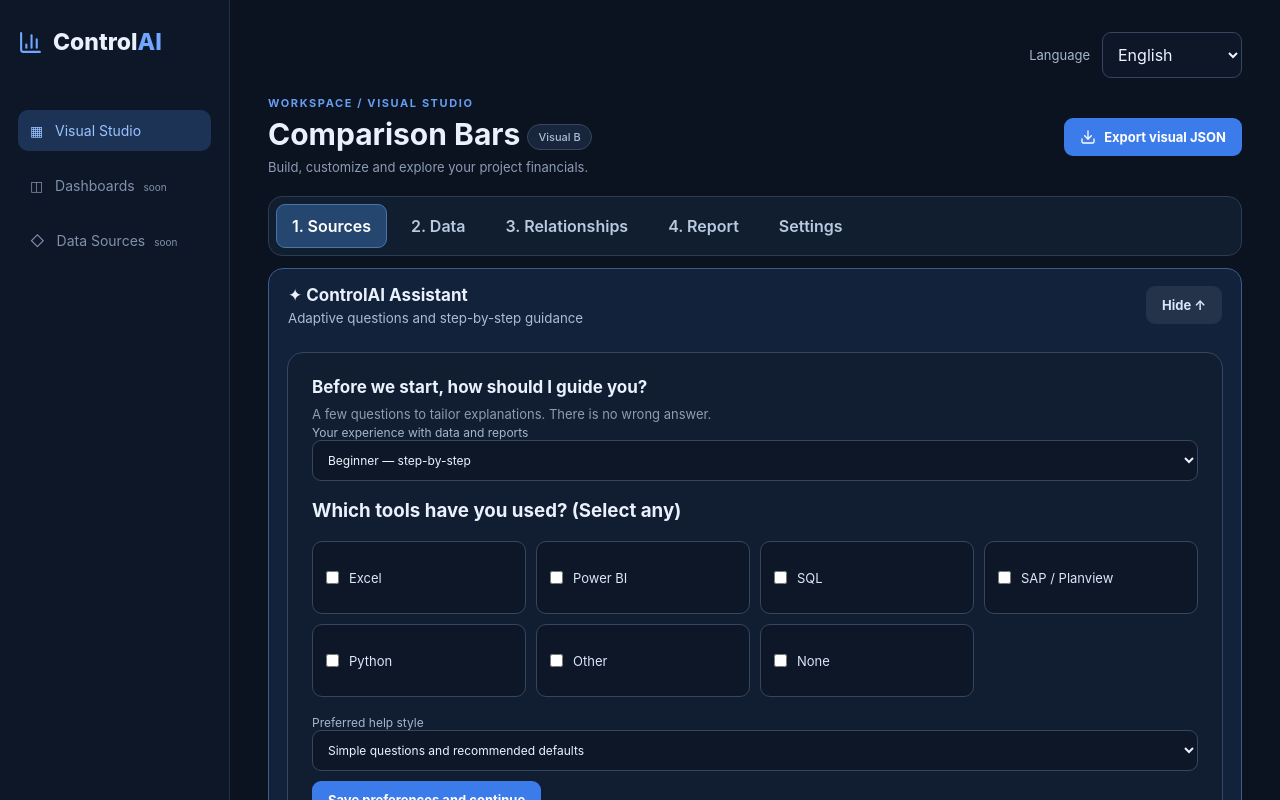
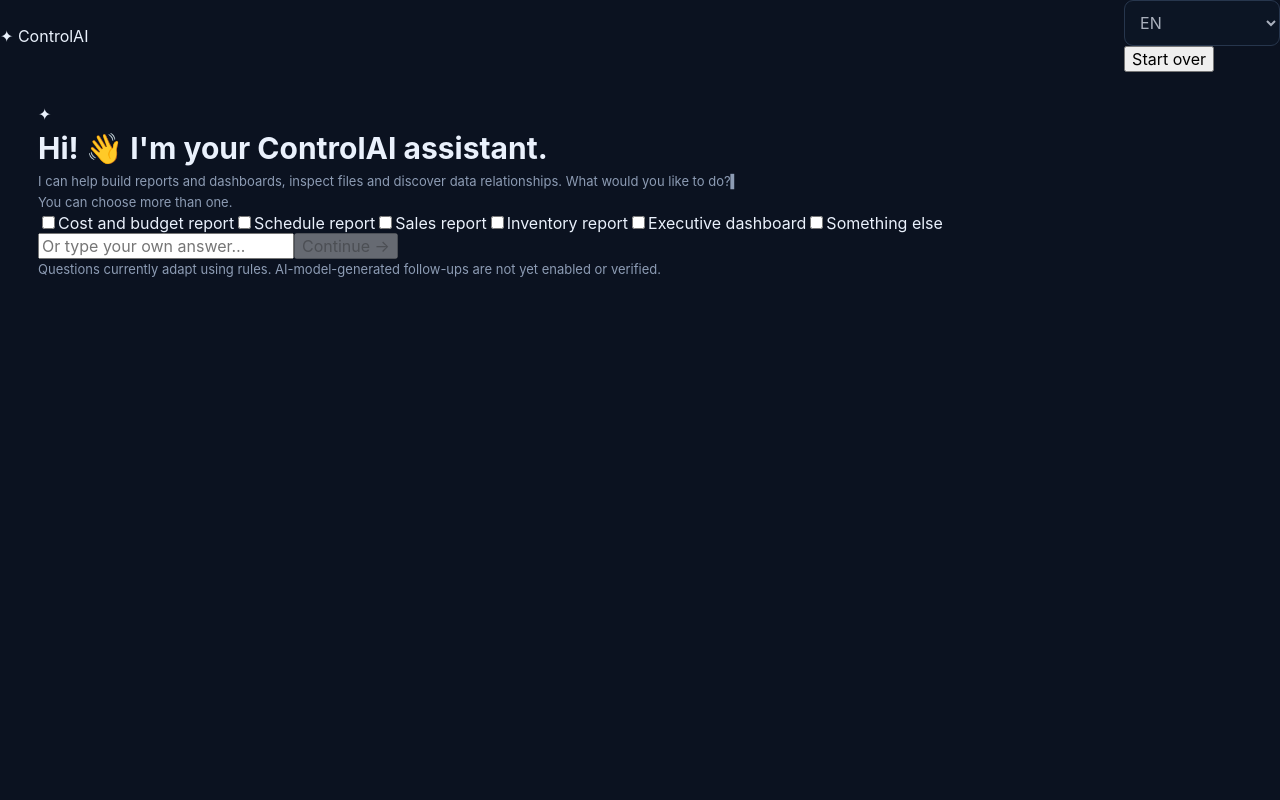
Before and after one commit to arvinazizian/ControlAI, a React (Vite) app: page / in a window 1280 px wide. Shown: the top 800 px of the page. Built offline with nearby package versions, Linux system fonts and the light colour scheme.

Commit message:
feat: open ControlAI on empty conversational screen, reveal workspace only after onboarding

```diff
--- a/src/App.tsx
+++ b/src/App.tsx
@@ -1,3 +1,4 @@
+import ChatOnboarding from "./ChatOnboarding";
 import DataWorkbench from "./DataWorkbench";
 import AIGuidance from "./AIGuidance";
 import AdaptiveInterview from "./AdaptiveInterview";
@@ -41,6 +42,7 @@
 export default function App() {
   const [settings,setSettings] = useState(initial);
   const [tab,setTab] = useState<WorkspaceTab>("sources");
+  const [showWorkspace,setShowWorkspace] = useState(false);
   const [assistantOpen,setAssistantOpen] = useState(true);
   const [assistantMode,setAssistantMode] = useState<AssistantMode>("questions");
   const [language,setLanguage] = useState<Language>(preferredLanguage);
@@ -90,9 +92,10 @@
     const url=URL.createObjectURL(new Blob([JSON.stringify(payload,null,2)],{type:"application/json"}));
     const a=document.createElement("a");a.href=url;a.download="controlai-visual.json";a.click();URL.revokeObjectURL(url);
   }
+  if(!showWorkspace)return <ChatOnboarding language={language} onLanguageChange={changeLanguage} onOpenWorkspace={()=>{setTab("sources");setShowWorkspace(true);}}/>;
   return <div className="app">
     <aside className="sidebar"><div className="brand"><BarChart3 size={25}/><span>Control<span className="accent">AI</span></span></div><div className="nav active">▦ &nbsp; {t("visualStudio")}</div><div className="nav muted">◫ &nbsp; {t("dashboards")} <small>{t("soon")}</small></div><div className="nav muted">◇ &nbsp; {t("dataSources")} <small>{t("soon")}</small></div><div className="sidebottom">MVP v0.1<br/>Local sample data · No cloud connection</div></aside>
-    <main><div className="language-picker"><label htmlFor="language-select">{t("language")}</label><select id="language-select" value={language} onChange={e=>changeLanguage(e.target.value as Language)}><option value="en">English</option><option value="nl">Nederlands</option><option value="fa">فارسی</option><option value="ar">العربية</option><option value="tr">Türkçe</option></select></div><header><div><div className="eyebrow">{t("workspace")}</div><h1>{t("comparison")} <span className="chip">Visual B</span></h1><p>{t("intro")}</p></div><button className="primary" onClick={download}><Download size={16}/> {t("export")}</button></header>
+    <main><button className="secondary" onClick={()=>setShowWorkspace(false)}>{language==="fa"?"← بازگشت به گفت‌وگو":"← Back to conversation"}</button><div className="language-picker"><label htmlFor="language-select">{t("language")}</label><select id="language-select" value={language} onChange={e=>changeLanguage(e.target.value as Language)}><option value="en">English</option><option value="nl">Nederlands</option><option value="fa">فارسی</option><option value="ar">العربية</option><option value="tr">Türkçe</option></select></div><header><div><div className="eyebrow">{t("workspace")}</div><h1>{t("comparison")} <span className="chip">Visual B</span></h1><p>{t("intro")}</p></div><button className="primary" onClick={download}><Download size={16}/> {t("export")}</button></header>
     <nav className="workspace-tabs" aria-label={language==="fa"?"بخش‌های محیط کار":"Workspace sections"}>
       {([{id:"sources",fa:"۱. ورود داده",en:"1. Sources"},{id:"data",fa:"۲. بررسی داده",en:"2. Data"},{id:"relationships",fa:"۳. ارتباط‌ها",en:"3. Relationships"},{id:"report",fa:"۴. ساخت گزارش",en:"4. Report"},{id:"settings",fa:"تنظیمات",en:"Settings"}] as const).map(item=><button key={item.id} className={tab===item.id?"workspace-tab active":"workspace-tab"} onClick={()=>setTab(item.id)} aria-current={tab===item.id?"step":undefined}>{language==="fa"?item.fa:item.en}</button>)}
     </nav>
```
